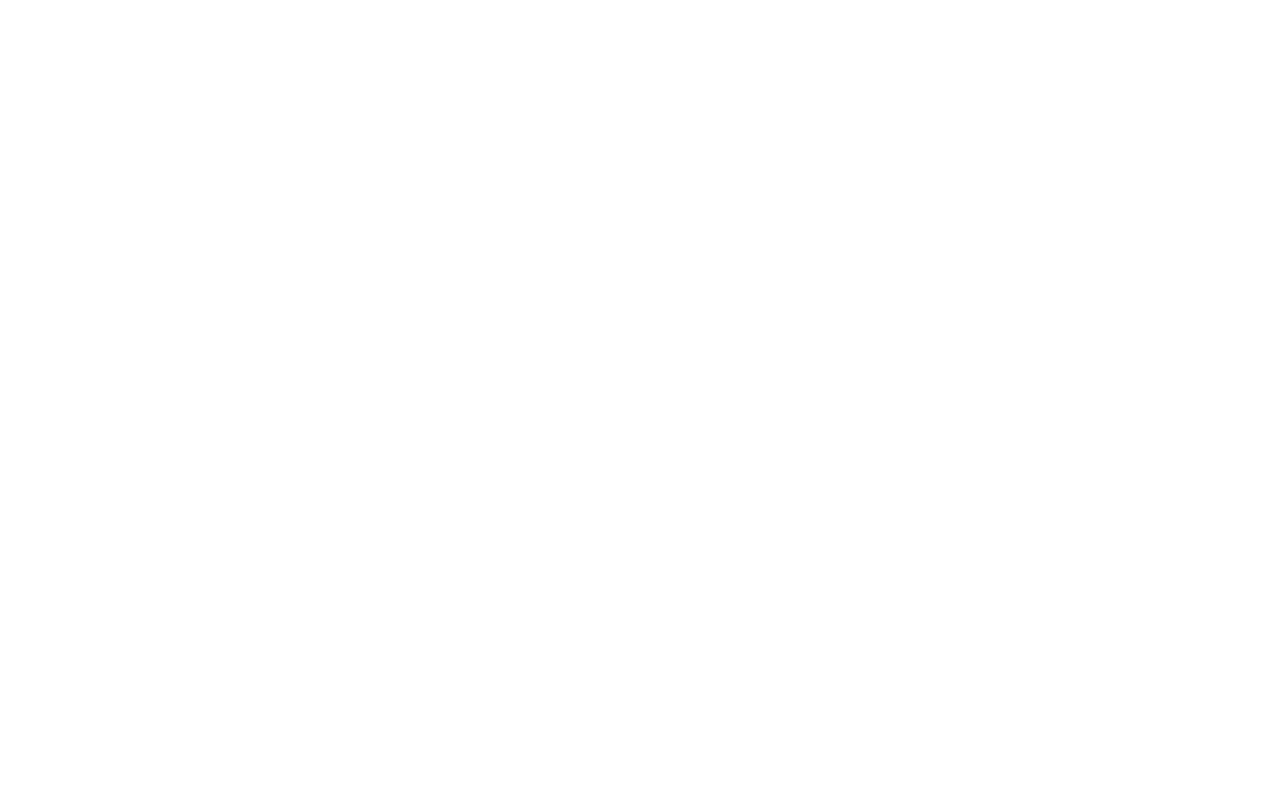
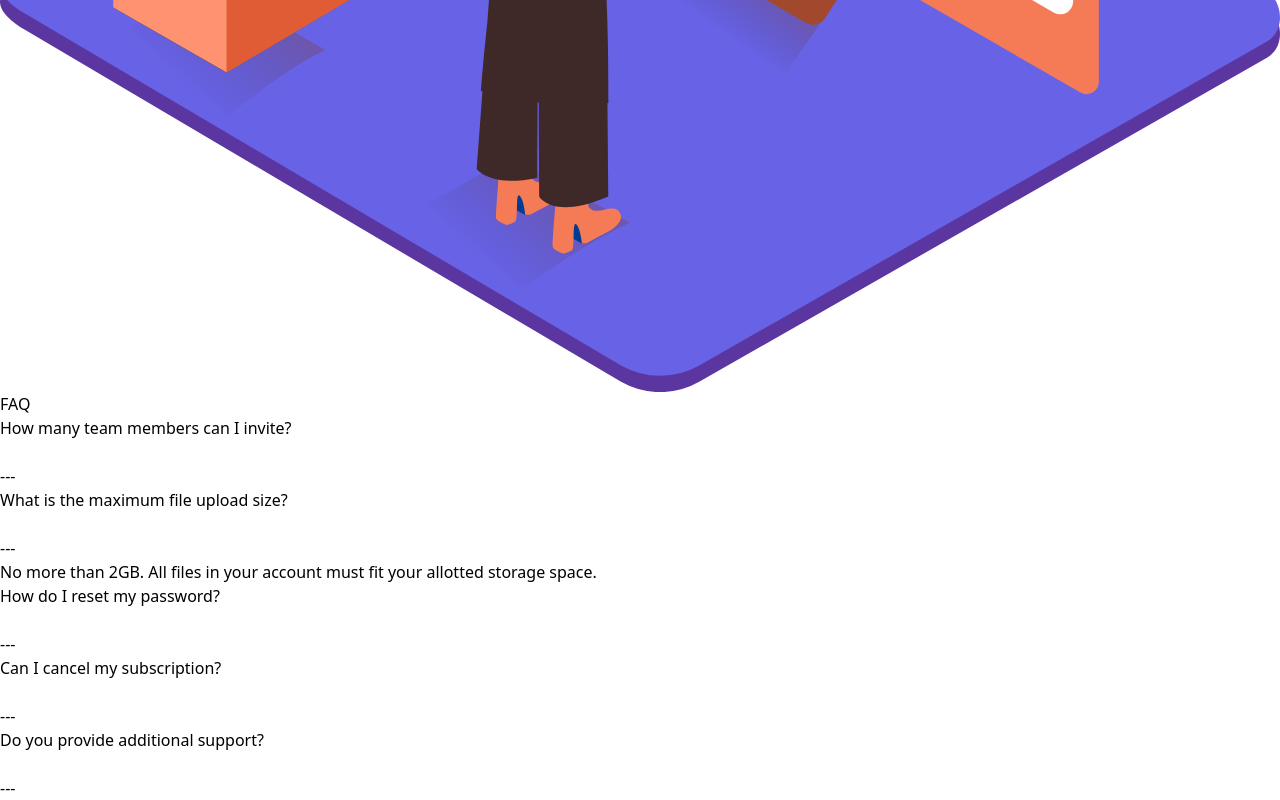
Before and after one commit to tcmak217/faq-accordion-card, a React (Create React App) app: page / in a window 1280 px wide. Shown: the part 578-1378 px from the top of the page. Before the commit the page ends 800 px from the top, so only its background shows below. Built offline with nearby package versions, Linux system fonts and the light colour scheme.

Commit message:
feat: add basic html code and image

```diff
--- a/src/App.tsx
+++ b/src/App.tsx
@@ -1,7 +1,29 @@
 import React from "react"
+import womanImage from "./images/illustration-woman-online-mobile.svg"
 
 function App() {
-  return <></>
+  return (
+    <>
+      <img src={womanImage} alt="woman image" />
+      <div>FAQ</div>
+      <div>How many team members can I invite?</div>
+      <button></button>
+      <div>---</div>
+      <div>What is the maximum file upload size?</div>
+      <button></button>
+      <div>---</div>
+      <div>No more than 2GB. All files in your account must fit your allotted storage space.</div>
+      <div>How do I reset my password?</div>
+      <button></button>
+      <div>---</div>
+      <div>Can I cancel my subscription?</div>
+      <button></button>
+      <div>---</div>
+      <div>Do you provide additional support?</div>
+      <button></button>
+      <div>---</div>
+    </>
+  )
 }
 
 export default App
```
